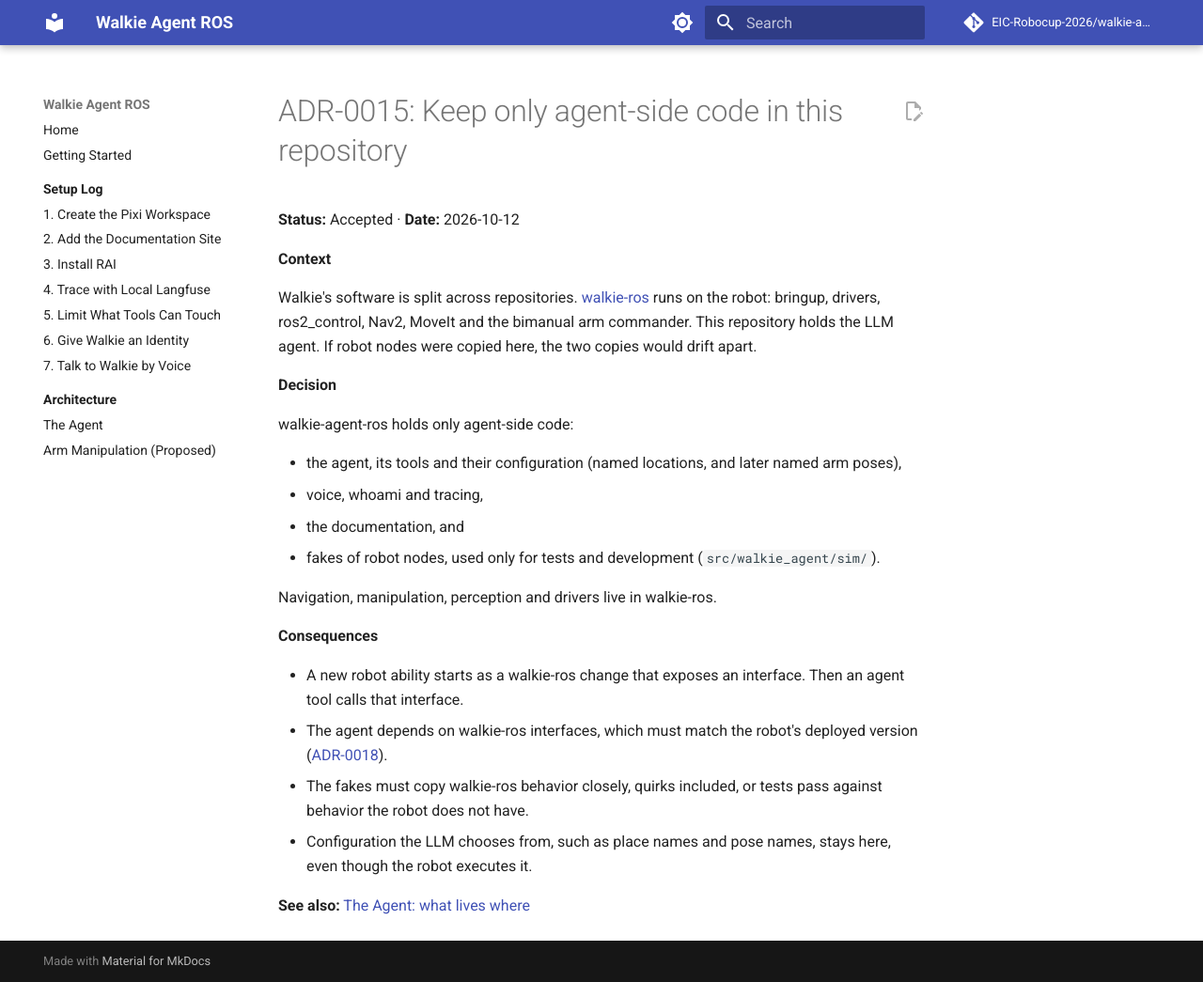
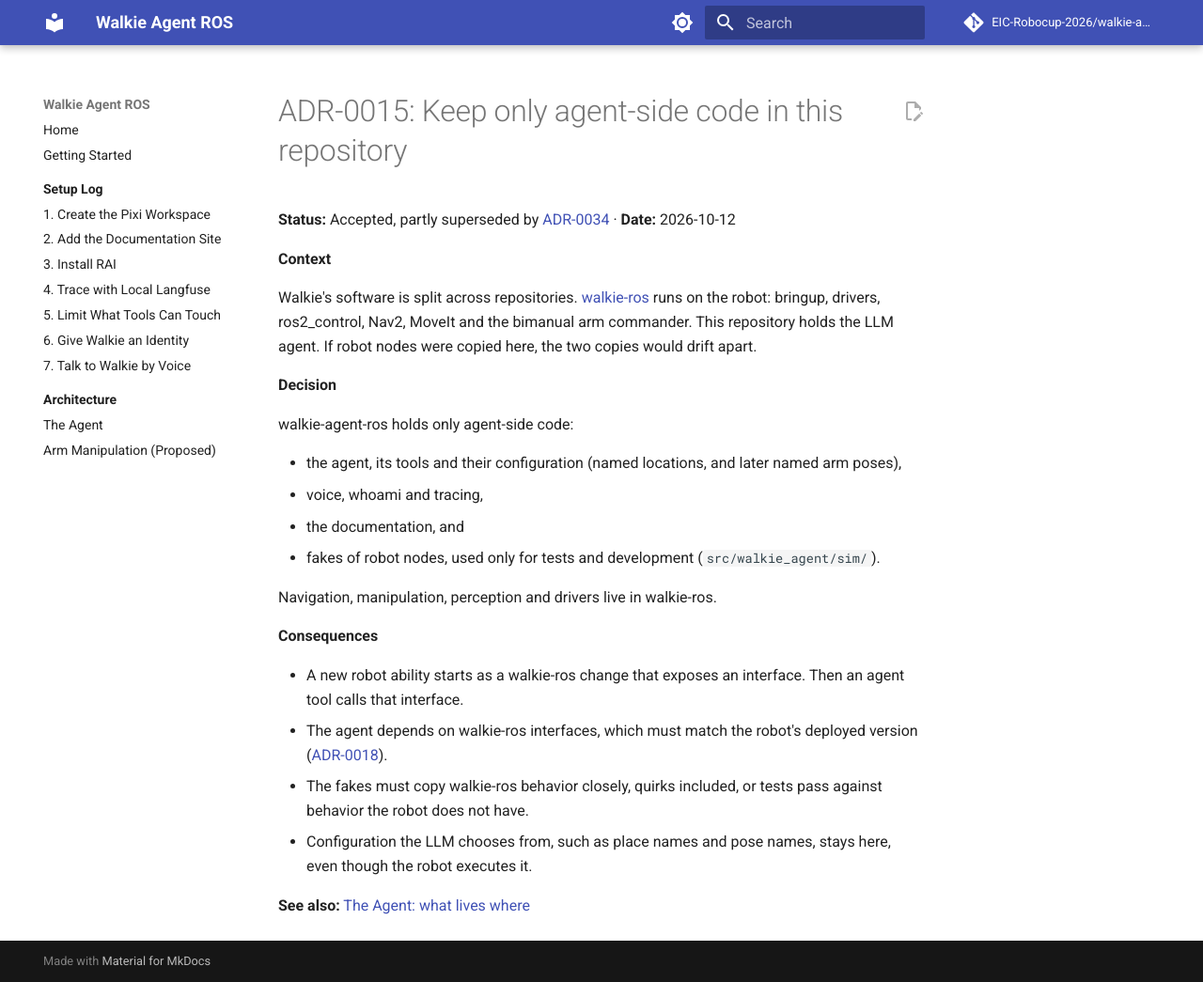
Before and after one commit to EIC-Robocup-2026/walkie-agent-ros, an MkDocs documentation site: the page built from docs/architecture/decisions/0015-repository-boundary.md, in a window 1280 px wide and 1045 px high. Shown: the whole window at 94% size. Built offline with MkDocs 1.6.1 and Material for MkDocs 9.7.7, drawn with Linux system fonts in a browser that asks for light colours; comment, search, counter and statistics services are not loaded; some of the changed lines change nothing that is shown.

Commit message:
docs: record ADR-0034, the vision models in walkie-vision
Detection, embeddings, pose, faces, re-identification and captions run
in a new robot-side repository, walkie-vision, which talks to the robot
over ROS 2 only and keeps no memory of its own. walkie-ros keeps
walkie_perception and grasping, and speech stays in this repository.

ADR-0034 partly supersedes ADR-0015, for the vision models only. The
agent architecture page lists the new repository and walkie_vision_msgs.

```diff
--- a/docs/architecture/agent.md
+++ b/docs/architecture/agent.md
@@ -26,7 +26,9 @@
 - **Agent-side only.** This repository holds the agent, its configuration and
   fakes for testing. Robot nodes live in walkie-ros
   ([ADR-0015](decisions/0015-repository-boundary.md),
-  [ADR-0016](decisions/0016-talk-to-walkie-ros-directly.md)).
+  [ADR-0016](decisions/0016-talk-to-walkie-ros-directly.md)). The vision
+  models will run in a new robot-side repository, walkie-vision
+  ([ADR-0034](decisions/0034-vision-models-in-walkie-vision.md)).
 - **On the robot PC.** The agent will run next to walkie-ros and reach it
   over rmw_zenoh on the same computer
   ([ADR-0017](decisions/0017-rmw-zenoh-domain-23.md)). Every Pixi command
@@ -162,7 +164,10 @@
 | Drivers, ros2_control, Nav2, MoveIt, `bimanual_commander`    | walkie-ros                 |
 | URDF, SRDF, joint limits                                     | walkie-ros                 |
 | `my_robot_interfaces` and future skill interfaces            | walkie-ros, pinned here    |
-| Perception, skill server, policy inference                   | walkie-ros (or another robot-side repository) |
+| `walkie_perception`: grasp pipeline, classic 3D positions    | walkie-ros                 |
+| Vision: detection, embeddings, pose, faces, re-ID, captions  | walkie-vision (not on GitHub yet) |
+| `walkie_vision_msgs`                                         | walkie-vision, to be pinned here |
+| Skill server, policy inference                               | walkie-ros (or another robot-side repository) |
 
 The agent does not load the URDF. MoveIt uses it on the robot, and rai_whoami
 ignores it ([ADR-0020](decisions/0020-no-urdf-in-agent.md)).
@@ -228,7 +233,7 @@
 
     --8<-- "architecture/decisions/0014-mkdocs-material.md:body"
 
-??? success "ADR-0015: Keep only agent-side code in this repository · Accepted"
+??? success "ADR-0015: Keep only agent-side code in this repository · Accepted, partly superseded by ADR-0034"
 
     --8<-- "architecture/decisions/0015-repository-boundary.md:body"
 
@@ -274,3 +279,7 @@
 ??? success "ADR-0033: Use rmw_zenoh_cpp in every Pixi environment · Accepted"
 
     --8<-- "architecture/decisions/0033-zenoh-in-every-pixi-environment.md:body"
+
+??? success "ADR-0034: Run the vision models in a new repository, walkie-vision · Accepted"
+
+    --8<-- "architecture/decisions/0034-vision-models-in-walkie-vision.md:body"
--- a/docs/architecture/decisions/0015-repository-boundary.md
+++ b/docs/architecture/decisions/0015-repository-boundary.md
@@ -1,7 +1,9 @@
 # ADR-0015: Keep only agent-side code in this repository
 
 <!-- --8<-- [start:body] -->
-**Status:** Accepted · **Date:** 2026-10-12
+**Status:** Accepted, partly superseded by
+[ADR-0034](/architecture/decisions/0034-vision-models-in-walkie-vision.md) ·
+**Date:** 2026-10-12
 
 **Context**
 
--- /dev/null
+++ b/docs/architecture/decisions/0034-vision-models-in-walkie-vision.md
@@ -0,0 +1,130 @@
+# ADR-0034: Run the vision models in a new repository, walkie-vision
+
+<!-- --8<-- [start:body] -->
+**Status:** Accepted · **Date:** 2026-10-19
+
+**Context**
+
+The old HTTP server,
+[walkie-ai-server](https://github.com/EIC-Robocup-2026/walkie-ai-server),
+runs the robot's vision models: object detection, image embeddings, body
+pose, image captions, face recognition and appearance re-identification.
+Checked against its `master` (d9596ff), one Flask process serves them one
+request at a time, together with GraspNet grasping, speech-to-text and
+text-to-speech.
+[ADR-0015](/architecture/decisions/0015-repository-boundary.md) puts
+perception in walkie-ros.
+
+walkie-ros keeps its perception code in `perception/`, the
+`walkie_perception` package. Checked against walkie-ros `main` (4e0b20b):
+
+- The grasp pipeline's Python nodes, `yolo_node`, `obb3d` and
+  `grasp_server`, run in a venv of their own, `~/perception-venv`, locked by
+  `perception/uv.lock`: torch 2.11.0 from the CUDA 12.8 index, numpy 1.26.4
+  and OpenCV 4.11.
+  GraspNet's two CUDA extensions are compiled outside the lock, against
+  that exact torch build: on each machine, or in the physical Docker image.
+  After a torch change in the lock, they must be compiled again, or
+  `grasp_server` cannot load them.
+- CI builds the package's C++ nodes and service types. It never creates the
+  venv, and the package registers no tests (walkie-ros
+  `docs/guides/testing.md`). Nothing in CI imports a Python node.
+- Under `pixi run`, `PYTHONPATH` comes before the venv's own packages. The
+  venv then imports Pixi's numpy 2.5.3 and OpenCV 5.0 instead of its pinned
+  versions (walkie-ros `docs/guides/perception.md`, Known issues).
+- `obb3d` is the grasp side's 3D tracker. It keys each object by its
+  ByteTrack ID from `yolo_node`, and drops an object after 5 frames without
+  it (`decay_miss_frames`). `/grasp/from_cloud` and `/grasp/pos` take a
+  segmented object cloud, such as the one `obb3d` serves on
+  `/apex/get_object_cloud`.
+- The package also has the classic pipeline, `ob_pose`,
+  `ob_pose_service_cpp` and `cloud_to_map`, which turns 2D detections into
+  3D positions in the `map` frame.
+
+This repository's environment is fixed by RAI (`pixi.toml`). The voice
+package `rai_s2s` pins torchaudio 2.3.1, which pulls torch 2.3.1
+([ADR-0013](/architecture/decisions/0013-cuda-torch.md)), and rai-core
+requires `numpy<2` and OpenCV below 5. torch 2.3.1's CUDA 12.1 build has GPU
+code for `sm_50` to `sm_90` only (`torch._C._cuda_getArchFlags()`). The
+robot is expected to have an RTX 5090, an `sm_120` GPU (walkie-vision
+ADR-0005).
+
+walkie-vision now has an environment for the models: ROS 2 Jazzy on
+`rmw_zenoh_cpp` 0.2.11, torch 2.11.0 and torchvision 0.26.0 from the CUDA
+12.8 index, and `onnxruntime-gpu` 1.26 for the face models. All 16 checks of
+its `pixi run check-env` passed on an RTX 2060, among them rclpy on Zenoh
+next to every model library (walkie-vision
+`docs/setup/01-vision-environment.md`).
+
+**Decision**
+
+- The vision models run in walkie-vision, a new robot-side repository:
+  object detection and segmentation with tracking, object and room
+  embeddings with a text-embedding service, body pose, face detection and
+  recognition, appearance re-identification, and captions. walkie-vision is
+  not on GitHub yet.
+- walkie-vision talks to the rest of the robot over ROS 2 only, and keeps no
+  state beyond the tracker's ids within a stream. walkie-database stays the
+  only memory (walkie-vision ADR-0002).
+- It has its own Pixi environment. Its messages and its service are in
+  `walkie_vision_msgs`, a package in that repository that holds only
+  interface files (walkie-vision ADR-0003).
+- Speech-to-text and text-to-speech stay in this repository's voice nodes.
+- GraspNet, `yolo_node`, `obb3d` and the rest of `walkie_perception` stay
+  in walkie-ros. `obb3d` forgets an object 5 frames after it last saw it,
+  and serves grasping only. It is not the robot's memory.
+- walkie-ai-server's GraspNet endpoint does not move to walkie-vision.
+  `grasp_server` in walkie-ros already serves grasps.
+
+This replaces two parts of ADR-0015, for the vision models only. The first
+is the perception part of "Navigation, manipulation, perception and drivers
+live in walkie-ros". The second is its first consequence: a new vision
+ability starts as a walkie-vision change, not a walkie-ros change. The rest
+of ADR-0015 stays in effect: this repository
+holds only agent-side code, and navigation, manipulation, `walkie_perception`
+and the drivers stay in walkie-ros.
+
+We rejected walkie-ros's `perception/`. New models there would share one
+lock with GraspNet's compiled extensions, nothing in its CI would catch a
+break, and its venv mixes in Pixi's numpy and OpenCV under `pixi run`. We
+also rejected this repository. RAI fixes its torch, numpy and OpenCV, its
+torch has no code for the robot's expected GPU, and the proposed
+[ADR-0028](/architecture/decisions/0028-images-and-policy-robot-side.md)
+would keep camera images out of the agent's process.
+
+**Consequences**
+
+- The agent will use `walkie_vision_msgs`, for example the proposed
+  `/walkie_vision/embed_text` service for text search. It must build the
+  package in `ros2_ws` from a pinned commit, as it builds `rai_interfaces`
+  ([ADR-0004](/architecture/decisions/0004-build-rai-interfaces-from-source.md),
+  [ADR-0018](/architecture/decisions/0018-pin-robot-interfaces.md)). That
+  waits until walkie-vision is on GitHub, because `ros2_ws.repos` needs its
+  URL. The package needs only `std_msgs`, `sensor_msgs` and `vision_msgs`,
+  which this environment already has.
+- After every message change in walkie-vision, this repository must build
+  the package again from the new commit. Under rmw_zenoh, a node built from
+  the old definition receives nothing and prints no error.
+- Agent tools will call walkie-vision directly, as they call walkie-ros
+  ([ADR-0016](/architecture/decisions/0016-talk-to-walkie-ros-directly.md)).
+  No tool does yet.
+- This repository's environment does not change. torch 2.3.1 and `numpy<2`
+  stay fixed for voice only.
+- The same torch has no `sm_120` code, and no PTX to compile it from. On an
+  RTX 5090, `torch.cuda.is_available()` is still true, so `LocalWhisper`
+  loads on the GPU, and its kernels would fail with "no kernel image is
+  available". The fallback to the CPU in
+  [ADR-0013](/architecture/decisions/0013-cuda-torch.md) would not happen.
+  Speech recognition on the robot needs a follow-up decision.
+- One more repository to clone, install and run on the robot PC. Its
+  environment is about 9.6 GB, and its nodes use the same Zenoh router on
+  port 7447.
+- While the grasp pipeline runs, `yolo_node` and walkie-vision both run a
+  detector on the head camera, on the same GPU.
+- The robot's GPU, its memory and its driver are not measured. Whether
+  walkie-vision, GraspNet and the voice nodes fit on it together is open.
+
+**See also:** [The Agent: what lives where](/architecture/agent.md#what-lives-where),
+walkie-vision `docs/architecture/vision.md`, walkie-ros
+`docs/guides/perception.md`
+<!-- --8<-- [end:body] -->
```
